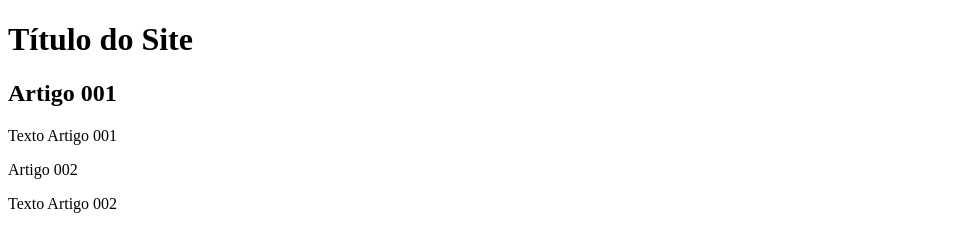
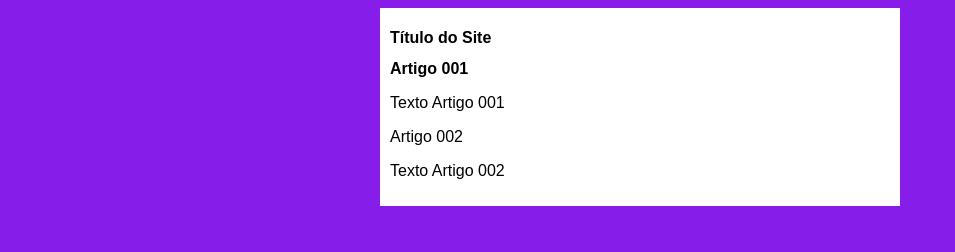
Before and after one commit to fofyecep/projeto-site, a plain HTML site: page index.html in a window 1280 px wide. Shown: the whole page, without its empty margins (0-955 px from the left). Drawn offline with Linux system fonts and the light colour scheme.

Commit message:
iniciei o design

```diff
--- /dev/null
+++ b/estilos/style.css
@@ -0,0 +1,15 @@
+*{
+    font-family: Arial, Helvetica, sans-serif;
+    font-size: 16px;
+
+}
+body{
+    background-color: rgb(134, 29, 233);
+}
+main {
+    background-color: white;
+    width: 500px;
+    margin: auto;
+    padding: 10px;
+    box-shadow: 3px 3xp 5px rgba(0, 0, 0, 473);
+}
--- a/index.html
+++ b/index.html
@@ -5,6 +5,7 @@
     <meta charset="utf-8">
     <meta name="viewport" content="width=device-width, initial-scale=1.0">
     <title>Título do Site</title>
+    <link rel="stylesheet" href="estilos/style.css">
 
 </head>
 
```
